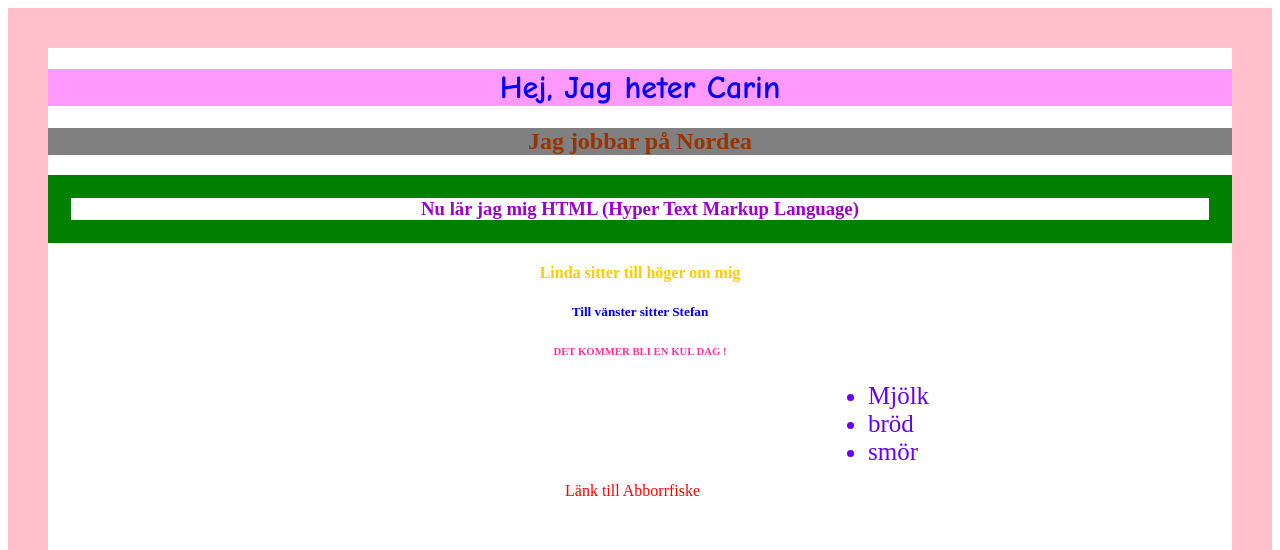
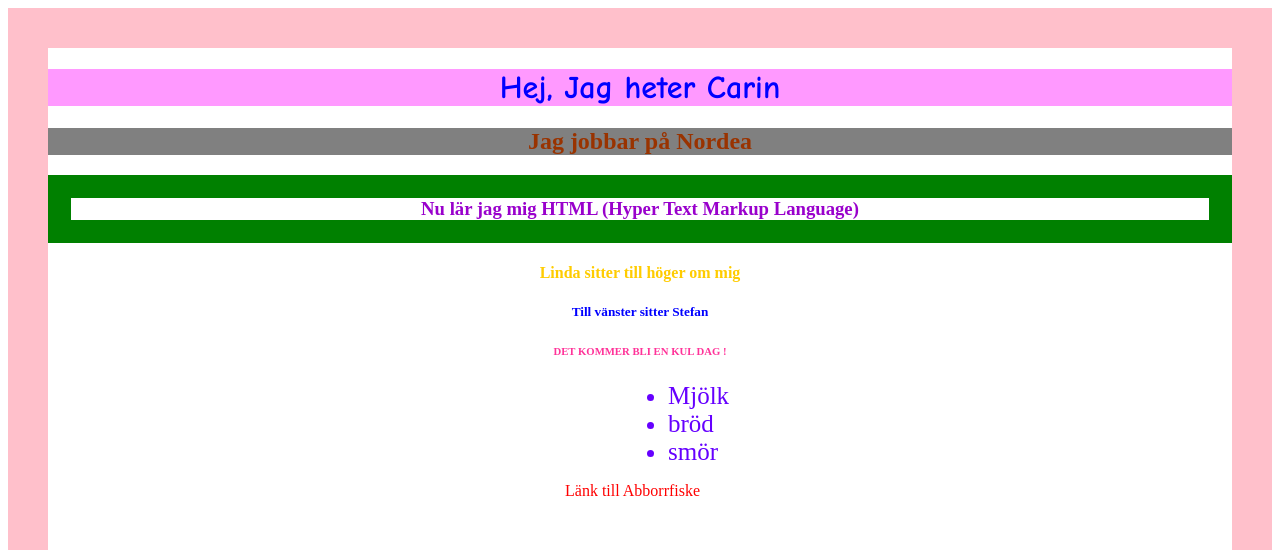
Before and after one commit to p004350/my-first-code, a plain HTML site: page index.html in a window 1280 px wide. Shown: the top 550 px of the page. Drawn offline with Linux system fonts and the light colour scheme.

Commit message:
Update index.html

```diff
--- a/index.html
+++ b/index.html
@@ -26,7 +26,7 @@ h6{ color:#ff3399;
 text-align:center;}
 li{ color:#6600ff;
   font-size:25px;
-  margin: 0 5px 0 780px;}
+  margin: 0 5px 0 580px;}
 a{ text-decoration: none;
  color: red;
     display:block; margin: 0 5px 0 780px;}
```
